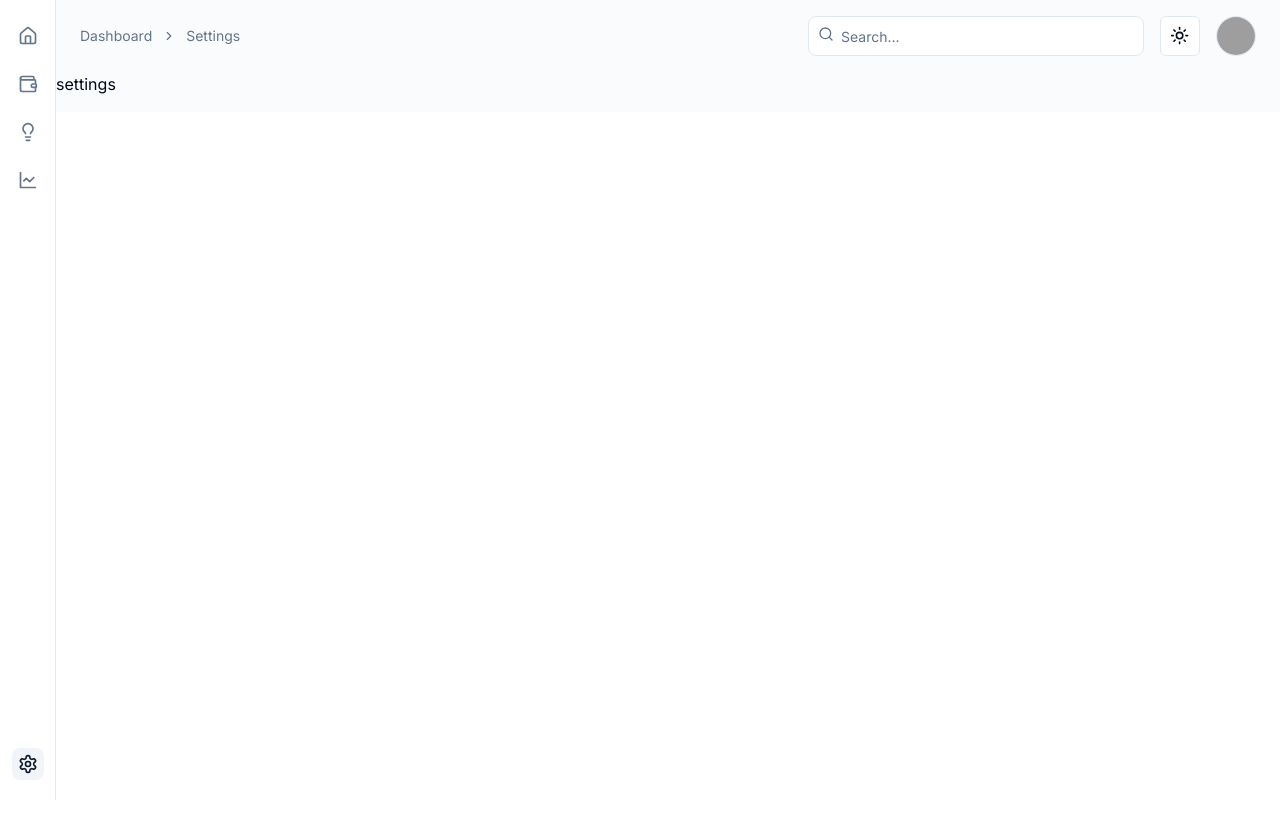
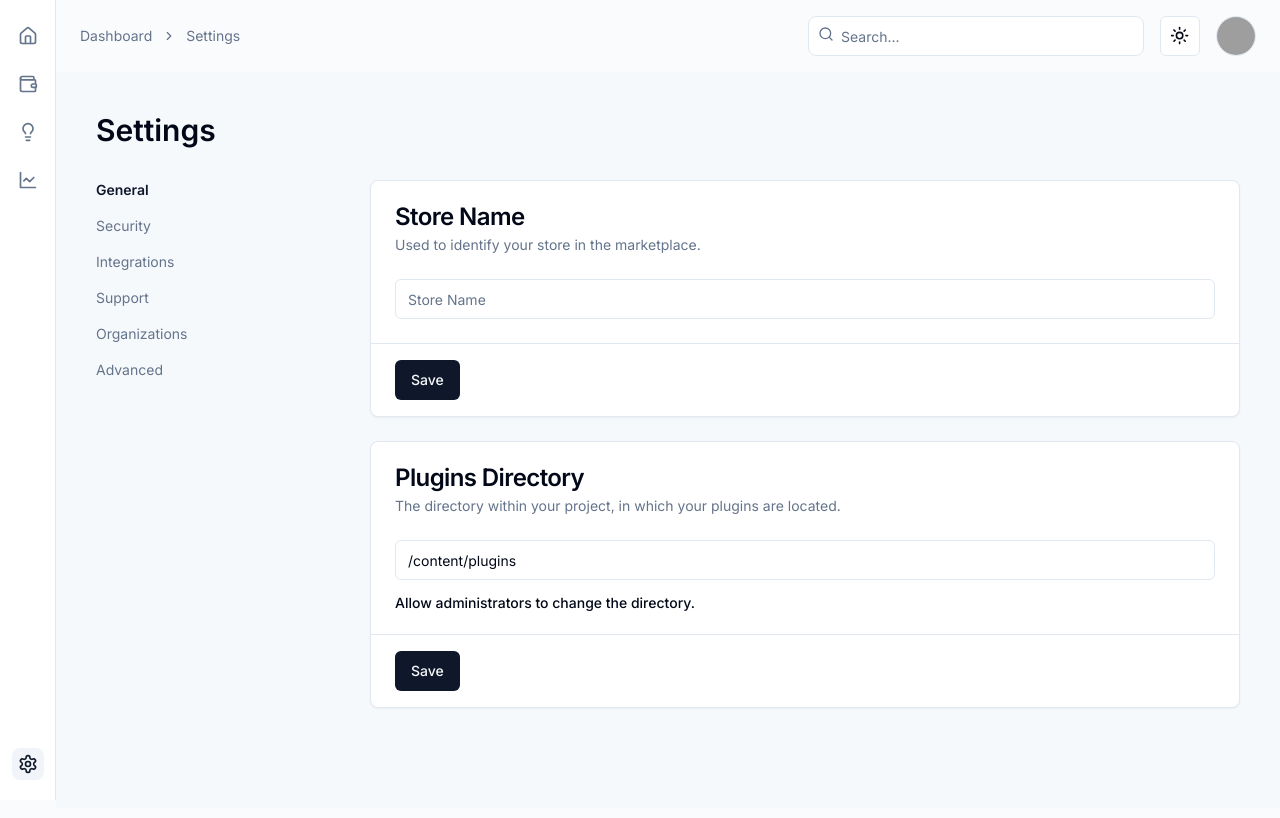
Before and after one commit to victorhugobraga/inmoney, a Next.js app: page /dashboard/settings in a window 1280 px wide. Shown: the top 818 px of the page. Built offline with nearby package versions, Linux system fonts and the light colour scheme; grey boxes are pictures that could not be loaded.

Commit message:
feat: add settings content page

```diff
--- a/app/dashboard/layout.tsx
+++ b/app/dashboard/layout.tsx
@@ -2,8 +2,8 @@
 
 import { TooltipProvider } from "@/components/ui/tooltip";
 
+import HeaderDashboard from "@/components/dashboard/header";
 import SidebarDashboard from "@/components/dashboard/sidebar";
-import HeaderDashboard from "@/components/dashboard/header";
 
 export default function Layout({ children }: { children: ReactNode }) {
   return (
@@ -13,6 +13,7 @@
           <SidebarDashboard />
           <div className="flex flex-col sm:gap-4 sm:py-4 sm:pl-14">
             <HeaderDashboard />
+
             {children}
           </div>
         </div>
--- a/app/dashboard/page.tsx
+++ b/app/dashboard/page.tsx
@@ -45,10 +45,8 @@
 } from "@/components/ui/table";
 import { Tabs, TabsContent, TabsList, TabsTrigger } from "@/components/ui/tabs";
 
-export default function Dashboar() {
+export default function Dashboard() {
   return (
-    <div className="flex min-h-screen w-full flex-col bg-muted/40">
-      <div className="flex flex-col sm:gap-4 sm:py-4 sm:pl-14">
     <main className="grid flex-1 items-start gap-4 p-4 sm:px-6 sm:py-0 md:gap-8 lg:grid-cols-3 xl:grid-cols-3">
       <div className="grid auto-rows-max items-start gap-4 md:gap-8 lg:col-span-2">
         <div className="grid gap-4 sm:grid-cols-2 md:grid-cols-4 lg:grid-cols-2 xl:grid-cols-4">
@@ -56,8 +54,8 @@
             <CardHeader className="pb-3">
               <CardTitle>Your Orders</CardTitle>
               <CardDescription className="max-w-lg text-balance leading-relaxed">
-                    Introducing Our Dynamic Orders Dashboard for Seamless
-                    Management and Insightful Analysis.
+                Introducing Our Dynamic Orders Dashboard for Seamless Management
+                and Insightful Analysis.
               </CardDescription>
             </CardHeader>
             <CardFooter>
@@ -118,19 +116,11 @@
                   <DropdownMenuCheckboxItem checked>
                     Fulfilled
                   </DropdownMenuCheckboxItem>
-                      <DropdownMenuCheckboxItem>
-                        Declined
-                      </DropdownMenuCheckboxItem>
-                      <DropdownMenuCheckboxItem>
-                        Refunded
-                      </DropdownMenuCheckboxItem>
+                  <DropdownMenuCheckboxItem>Declined</DropdownMenuCheckboxItem>
+                  <DropdownMenuCheckboxItem>Refunded</DropdownMenuCheckboxItem>
                 </DropdownMenuContent>
               </DropdownMenu>
-                  <Button
-                    size="sm"
-                    variant="outline"
-                    className="h-7 gap-1 text-sm"
-                  >
+              <Button size="sm" variant="outline" className="h-7 gap-1 text-sm">
                 <File className="h-3.5 w-3.5" />
                 <span className="sr-only sm:not-sr-only">Export</span>
               </Button>
@@ -483,7 +473,5 @@
         </Card>
       </div>
     </main>
-      </div>
-    </div>
   );
 }
--- a/app/dashboard/settings/page.tsx
+++ b/app/dashboard/settings/page.tsx
@@ -1,7 +1,85 @@
+"use client";
+
+import { Button } from "@/components/ui/button";
+import {
+  Card,
+  CardContent,
+  CardDescription,
+  CardFooter,
+  CardHeader,
+  CardTitle,
+} from "@/components/ui/card";
+import { Input } from "@/components/ui/input";
+import Link from "next/link";
+
 export default function Settings() {
   return (
-    <main className="">
-      <h1>settings</h1>
+    <main className="flex min-h-[calc(100vh_-_theme(spacing.16))] flex-1 flex-col gap-4 bg-muted/40 p-4 md:gap-8 md:p-10">
+      <div className="mx-auto grid w-full max-w-6xl gap-2">
+        <h1 className="text-3xl font-semibold">Settings</h1>
+      </div>
+      <div className="mx-auto grid w-full max-w-6xl items-start gap-6 md:grid-cols-[180px_1fr] lg:grid-cols-[250px_1fr]">
+        <nav
+          className="grid gap-4 text-sm text-muted-foreground"
+          x-chunk="dashboard-04-chunk-0"
+        >
+          <Link href="#" className="font-semibold text-primary">
+            General
+          </Link>
+          <Link href="#">Security</Link>
+          <Link href="#">Integrations</Link>
+          <Link href="#">Support</Link>
+          <Link href="#">Organizations</Link>
+          <Link href="#">Advanced</Link>
+        </nav>
+        <div className="grid gap-6">
+          <Card x-chunk="dashboard-04-chunk-1">
+            <CardHeader>
+              <CardTitle>Store Name</CardTitle>
+              <CardDescription>
+                Used to identify your store in the marketplace.
+              </CardDescription>
+            </CardHeader>
+            <CardContent>
+              <form>
+                <Input placeholder="Store Name" />
+              </form>
+            </CardContent>
+            <CardFooter className="border-t px-6 py-4">
+              <Button>Save</Button>
+            </CardFooter>
+          </Card>
+          <Card x-chunk="dashboard-04-chunk-2">
+            <CardHeader>
+              <CardTitle>Plugins Directory</CardTitle>
+              <CardDescription>
+                The directory within your project, in which your plugins are
+                located.
+              </CardDescription>
+            </CardHeader>
+            <CardContent>
+              <form className="flex flex-col gap-4">
+                <Input
+                  placeholder="Project Name"
+                  defaultValue="/content/plugins"
+                />
+                <div className="flex items-center space-x-2">
+                  {/* <CheckboxItem id="include" defaultChecked /> */}
+                  <label
+                    htmlFor="include"
+                    className="text-sm font-medium leading-none peer-disabled:cursor-not-allowed peer-disabled:opacity-70"
+                  >
+                    Allow administrators to change the directory.
+                  </label>
+                </div>
+              </form>
+            </CardContent>
+            <CardFooter className="border-t px-6 py-4">
+              <Button>Save</Button>
+            </CardFooter>
+          </Card>
+        </div>
+      </div>
     </main>
   );
 }
--- /dev/null
+++ b/components/ui/checkbox.tsx
@@ -0,0 +1,30 @@
+"use client"
+
+import * as React from "react"
+import * as CheckboxPrimitive from "@radix-ui/react-checkbox"
+import { Check } from "lucide-react"
+
+import { cn } from "@/lib/utils"
+
+const Checkbox = React.forwardRef<
+  React.ElementRef<typeof CheckboxPrimitive.Root>,
+  React.ComponentPropsWithoutRef<typeof CheckboxPrimitive.Root>
+>(({ className, ...props }, ref) => (
+  <CheckboxPrimitive.Root
+    ref={ref}
+    className={cn(
+      "peer h-4 w-4 shrink-0 rounded-sm border border-primary ring-offset-background focus-visible:outline-none focus-visible:ring-2 focus-visible:ring-ring focus-visible:ring-offset-2 disabled:cursor-not-allowed disabled:opacity-50 data-[state=checked]:bg-primary data-[state=checked]:text-primary-foreground",
+      className
+    )}
+    {...props}
+  >
+    <CheckboxPrimitive.Indicator
+      className={cn("flex items-center justify-center text-current")}
+    >
+      <Check className="h-4 w-4" />
+    </CheckboxPrimitive.Indicator>
+  </CheckboxPrimitive.Root>
+))
+Checkbox.displayName = CheckboxPrimitive.Root.displayName
+
+export { Checkbox }
--- a/package.json
+++ b/package.json
@@ -10,6 +10,7 @@
   },
   "dependencies": {
     "@radix-ui/react-avatar": "^1.0.4",
+    "@radix-ui/react-checkbox": "^1.0.4",
     "@radix-ui/react-dialog": "^1.0.5",
     "@radix-ui/react-dropdown-menu": "^2.0.6",
     "@radix-ui/react-label": "^2.0.2",
```
Also changed, not shown: 1 other file (tests, documents, lock files or other folders). Lines whose indentation alone changed are shown as unchanged.
